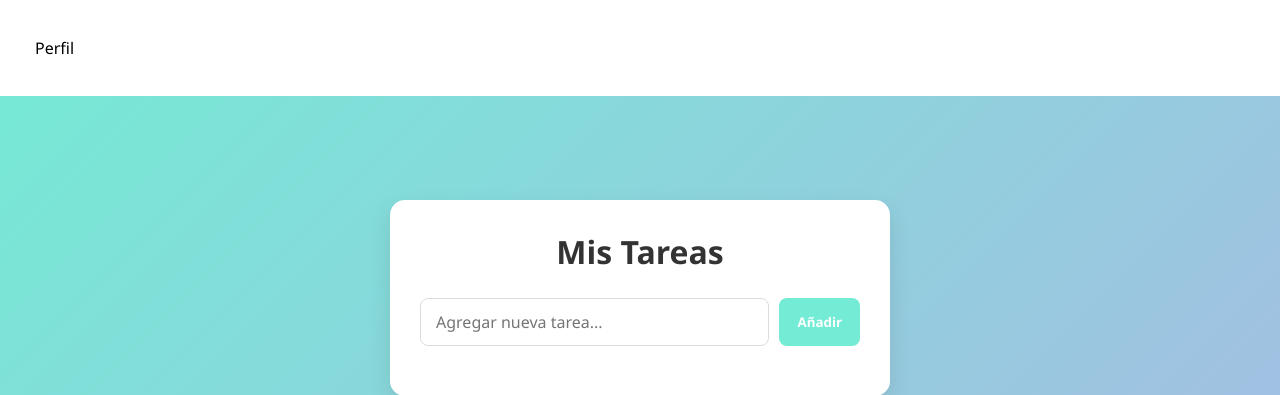
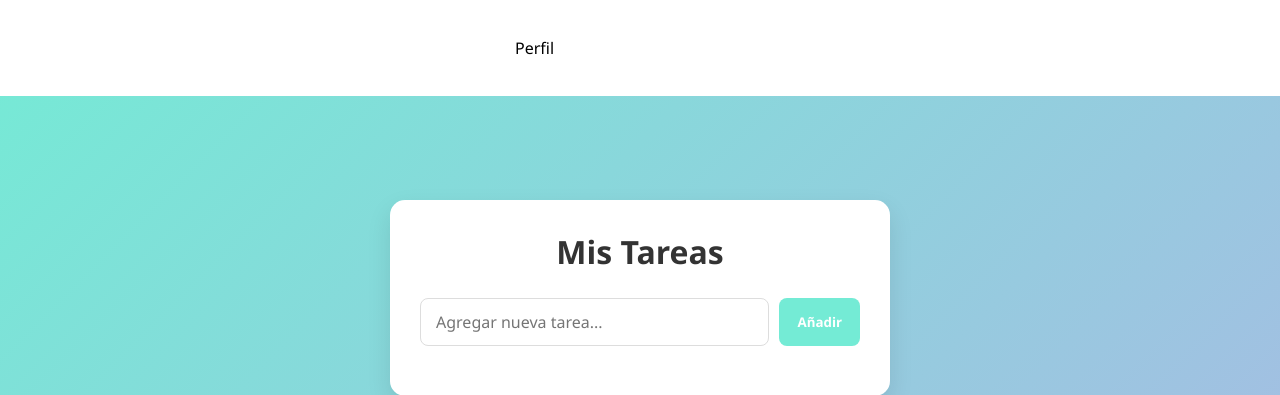
Before and after one commit to Juanjo200701/Sebas_proyect, a PHP site: page /inicio.php in a window 1280 px wide. Shown: the top 395 px of the page. Run offline with PHP 8.4, Linux system fonts and the light colour scheme; the visitor is signed in with stand-in values (Sample User, id 1); data that the repository does not hold is empty.

Commit message:
centrar el header

```diff
--- a/style/header.css
+++ b/style/header.css
@@ -28,13 +28,14 @@ header
 #cerrarSesionBtn{
     a{
         position: relative;
-        left: 90em;
+        left: 80em;
         color: red;
     }
 }
 .nav{
   a{
-
+    position: relative;
+    left: 30em;
     color: black;
   }
 }
```
